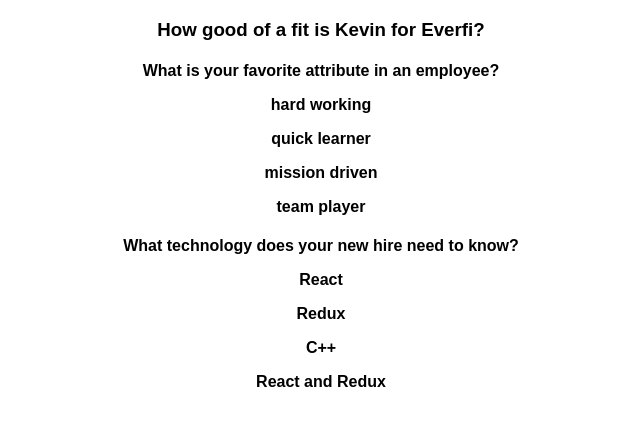
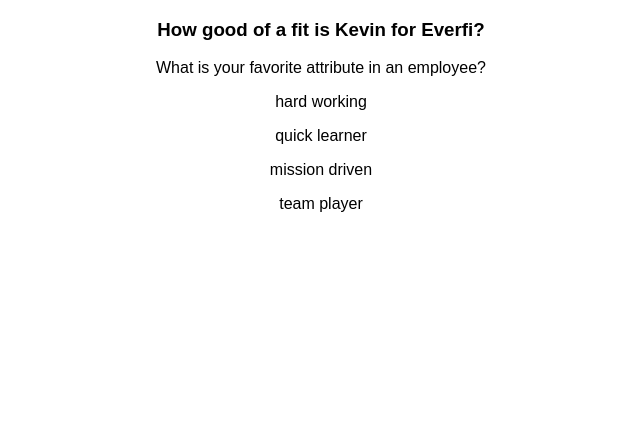
Before and after one commit to kgalang/Kevin2Carfax, a React (Create React App) app: page /takequiz in a window 1280 px wide. Shown: the top 426 px of the page, without its empty margins (319-959 px from the left). Built offline with nearby package versions, Linux system fonts and the light colour scheme.

Commit message:
Display one question at a time.

```diff
--- a/src/components/Question.js
+++ b/src/components/Question.js
@@ -3,22 +3,15 @@ import Choices from './Choices';
 
 
 const Question = (props) => {
+    let questionsArr = props.data.questions;
+    let questionNum = props.questionNumber;
 
-    let question_elements = props.questions.map((questionObj) => {
         return (
-            <h4 key={questionObj.id}>
-                {questionObj.question}
-                <Choices {...questionObj} />
-            </h4>
-        )
-    });
-
-    console.log(props);
-    return (
-        <div>
-            {question_elements}
-        </div>
-    );
+            <div>
+                {questionsArr[questionNum].question}
+                <Choices {...questionsArr[questionNum]}/>
+            </div>
+        );
 }
 
 export default Question;
--- a/src/components/Quiz.js
+++ b/src/components/Quiz.js
@@ -10,6 +10,7 @@ class Quiz extends Component {
         this.props.fetchQuiz();
     }
 
+
     render() {
        if (this.props.quiz.data) {
            console.log(this.props.quiz.data);
@@ -19,7 +20,7 @@ class Quiz extends Component {
             <div>
                 <h3>{data.title}</h3>
                 <div>
-                    <Question {...data}/>
+                    <Question {...this.props.quiz}/>
                 </div>
             </div>
         );
--- a/src/reducers/quiz-reducer.js
+++ b/src/reducers/quiz-reducer.js
@@ -17,7 +17,8 @@ export default function quizReducer(state = '', { type, payload }) {
             return {
                 ...state,
                 quiz_title: payload.title,
-                data: payload
+                data: payload,
+                questionNumber: 0,
                 //choices: questionChoices,
 
             }
```
